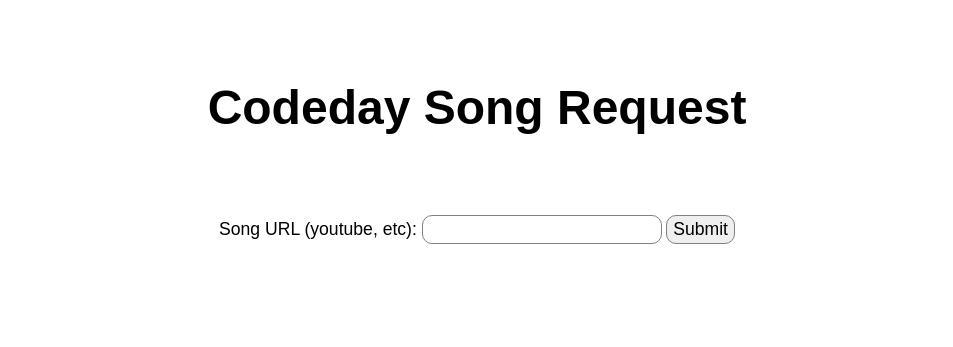
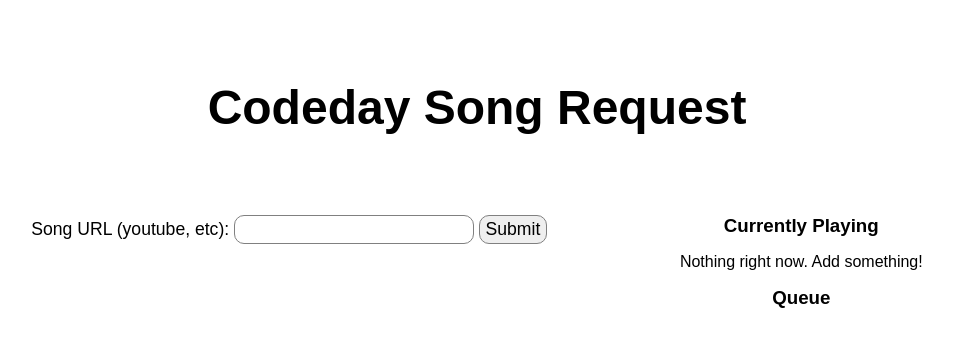
Before and after one commit to coolreader18/requeuest, a Flask app: page / in a window 1280 px wide. Shown: the top 347 px of the page, without its empty margins (163-1116 px from the left). Run offline with Flask 2, Linux system fonts and the light colour scheme.

Commit message:
Show the playing queue

```diff
--- a/requeuest.py
+++ b/requeuest.py
@@ -1,27 +1,32 @@
 from flask import Flask, request, redirect, render_template, url_for
 
-import hashlib
-
 import song_queue
-import youtube_dl
 
 app = Flask(__name__)
 
-@app.route('/')
+
+@app.route("/")
 def main():
-    return render_template("index.html", status=request.args.get("status"))
+    return render_template(
+        "index.html",
+        ok=request.args.get("ok"),
+        err=request.args.get("err"),
+        playing=song_queue.currently_playing,
+        queue=tuple(map(lambda x: x[1], song_queue.song_queue.queue)),
+    )
+
 
 @app.route("/queue-song", methods=["POST"])
 def queue_song():
     url = request.form["url"]
-    output_file = (
-        song_queue.AUDIO_DIR + "/" + hashlib.md5(url.encode()).hexdigest() + ".mp3"
-    )
-    with song_queue.make_ydl(output_file) as ydl:
-        try:
-            ydl.download([url])
-            ret = 0
-        except youtube_dl.utils.YoutubeDLError as e:
-            ret = e.args[0]
-    song_queue.queue_song(output_file)
-    return redirect(url_for(".main", status=ret))
+    try:
+        song_queue.queue_song(url)
+    except Exception as e:
+        params = {"ok": 1, "err": e.args[0]}
+    else:
+        params = {"ok": 0}
+    return redirect(url_for(".main", **params))
+
+
+if __name__ == "__main__":
+    app.run()
--- a/static/style.css
+++ b/static/style.css
@@ -40,3 +40,20 @@
 .errmsg {
   font-family: "Courier New", Courier, monospace;
 }
+
+#main {
+  display: flex;
+  flex-direction: row;
+  justify-content: space-around;
+  align-items: flex-start;
+}
+
+h3 {
+  margin: 0;
+}
+
+ul {
+  list-style: none;
+  padding: 0;
+  text-align: left;
+}
--- a/templates/index.html
+++ b/templates/index.html
@@ -9,18 +9,44 @@
 
   <body>
     <h1>Codeday Song Request</h1>
+    <div id="main">
+      <div>
         <form action="/queue-song" method="post">
           <label for="url">Song URL (youtube, etc): </label>
           <input name="url" required />
           <input type="submit" value="Submit" />
         </form>
-    {% if status is defined and status is not none %}
-      {% if status == "0" %}
+        {% if ok is not none %}
+          {% if ok == "0" %}
             <p class="success">Success!</p>
           {% else %}
-        <p class="failure">An error occurred. Is your url valid?</p>
-        <p class="errmsg">{{ status }}</p>
+            <p class="failure">An error occurred. Maybe check your URL?</p>
+            <p class="errmsg">{{ err }}</p>
           {% endif %}
         {% endif %}
+      </div>
+      <div>
+        {% macro songlink(url) -%}
+          <a href="{{ url }}">{{ url }}</a>
+        {%- endmacro %}
+        <h3>Currently Playing</h3>
+        {% if playing is none %}
+          <p>Nothing right now. Add something!</p>
+        {% else %}
+          <p>{{ songlink(playing) }}</p>
+        {% endif %}
+        <h3>Queue</h3>
+        <ul>
+          {% for song in queue %}
+            <li>{{ songlink(song) }}</li>
+          {% endfor %}
+        </ul>
+      </div>
+    </div>
+    <script>
+      setTimeout(() => {
+        location.replace("/");
+      }, 60 * 1000);
+    </script>
   </body>
 </html>
--- a/wsgi.py
+++ /dev/null
@@ -1 +0,0 @@
-from requeuest import app as application
```
Also changed, not shown: song_queue.py (+34 -11 lines), 1 other file. Lines whose indentation alone changed are shown as unchanged.
